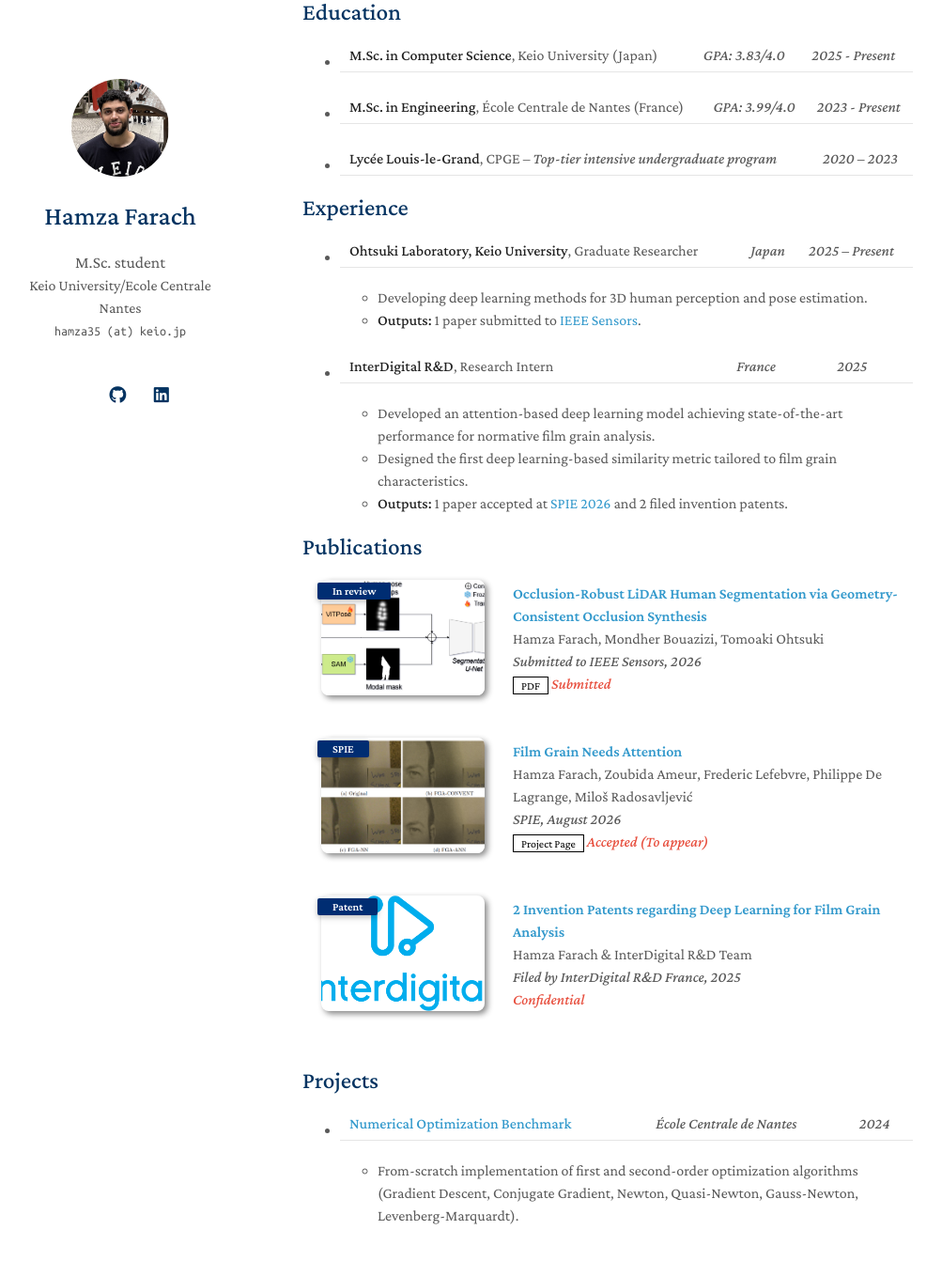
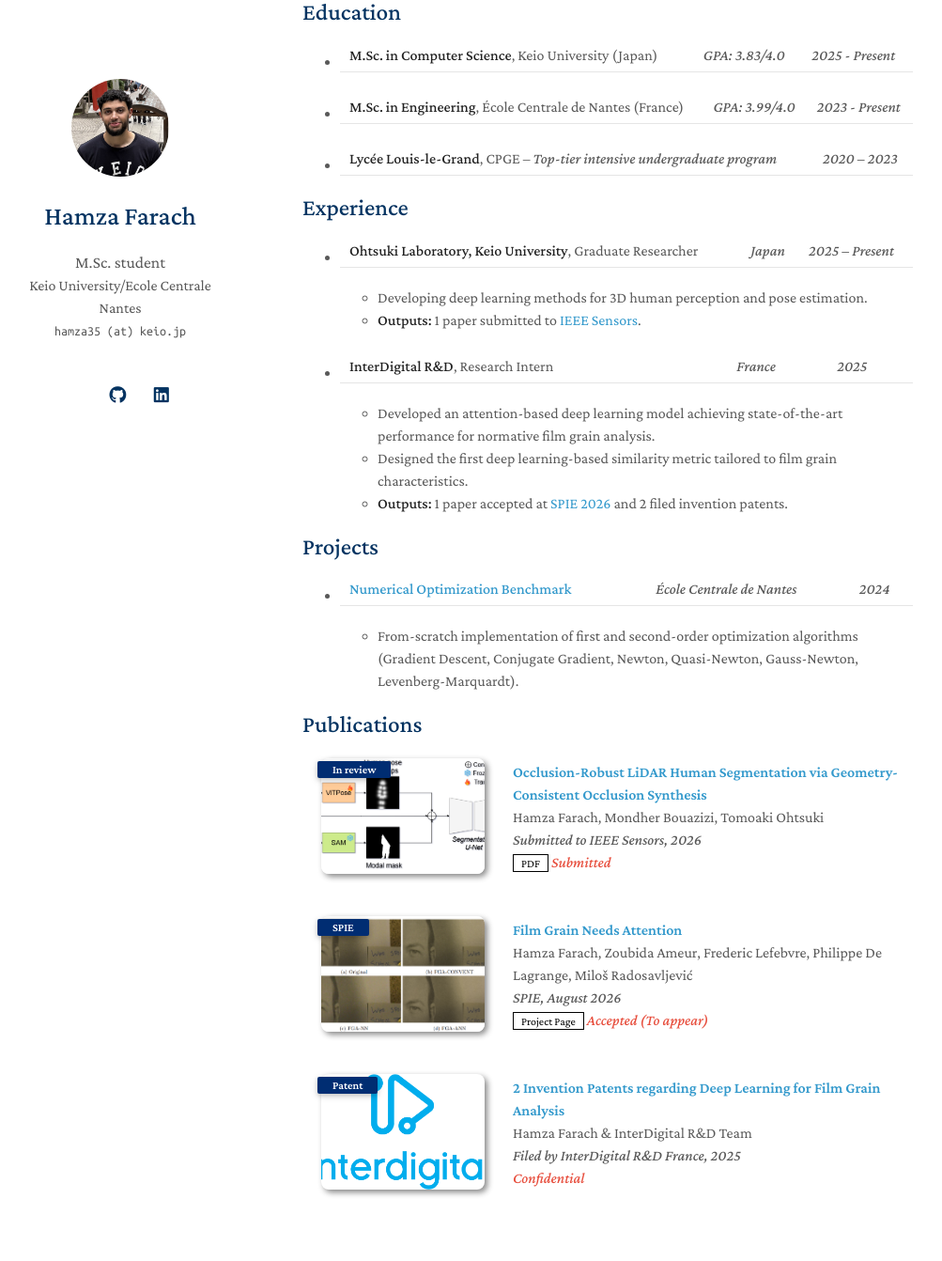
Before and after one commit to hamza963213/hamza-farach.github.io, a Jekyll site: the page built from index.md, in a window 1280 px wide and 1400 px high, scrolled down 544 px. Shown: the top 1342 px of the window at 94% size, without its empty margins (148-1151 px from the left). Built offline with Jekyll 4.4.1, drawn with Linux system fonts in a browser that asks for light colours; a style sheet for code colours, icons or effects is not loaded; our own code applies the rules of GitHub Pages for plain Markdown files.

Commit message:
Update index.md

```diff
--- a/index.md
+++ b/index.md
@@ -35,8 +35,11 @@ My research interests include deep learning, computer vision, representation lea
   * Developed an attention-based deep learning model achieving state-of-the-art performance for normative film grain analysis.
   * Designed the first deep learning-based similarity metric tailored to film grain characteristics.
   * **Outputs:** 1 paper accepted at [SPIE 2026](https://www.spie.org/optics-photonics/presentation/Film-grain-needs-attention/14217-17) and 2 filed invention patents.
-{% include_relative _includes/publications.md %}
+
 ## Projects
 
 * **[Numerical Optimization Benchmark](https://github.com/hamza963213/Numerical-Optimization-From-Scratch/tree/main)** | *École Centrale de Nantes* | *2024*
   * From-scratch implementation of first and second-order optimization algorithms (Gradient Descent, Conjugate Gradient, Newton, Quasi-Newton, Gauss-Newton, Levenberg-Marquardt).
+{% include_relative _includes/publications.md %}
+
+{% include_relative _includes/services.md %}
```
